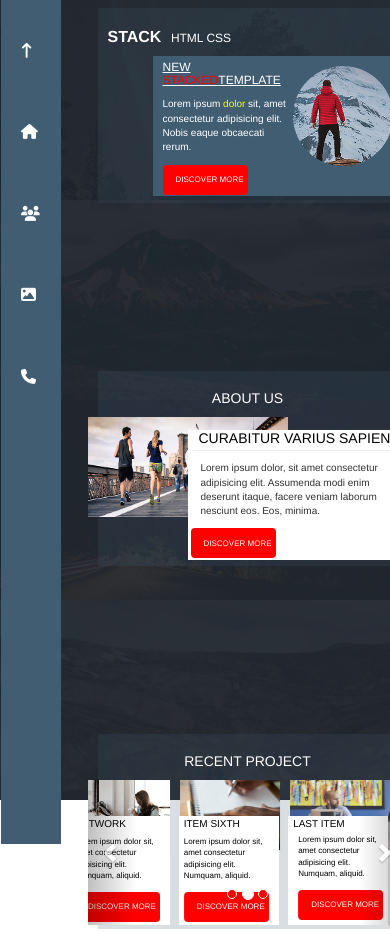
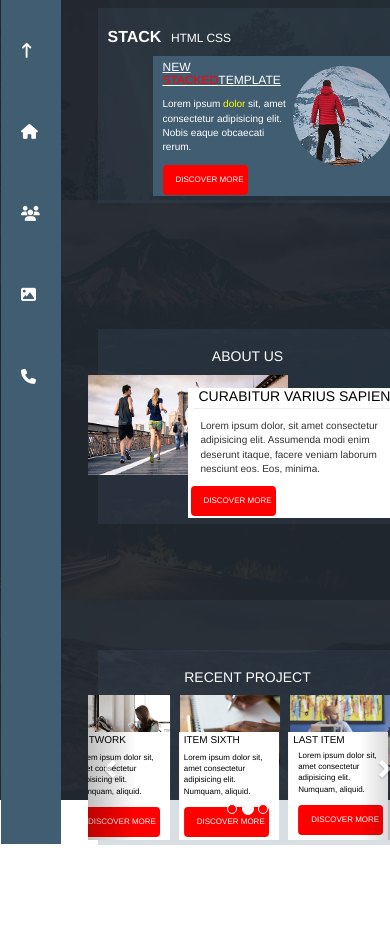
Before and after one commit to nayanchoudhari255/project1, a plain HTML site: page index.html in a window 390 px wide. Shown: the top 933 px of the page. Drawn offline with nearby package versions, Linux system fonts and the light colour scheme.

Commit message:
Update styles.css

```diff
--- a/styles.css
+++ b/styles.css
@@ -815,19 +815,22 @@ textarea{
 
       }
       .m2{
-        top: 44%;
+        /* top: 44%; */
+        top: 39%;
         left: 25%;
 
 
       }
 
       .m3{
-        top: 87%;
+        /* top: 87%; */
+        top: 77%;
         left: 25%;
 
       }
       .m4{
-        top: 130%;
+        /* top: 130%; */
+        top: 117%;
         left: 25%;
       }
 
```
